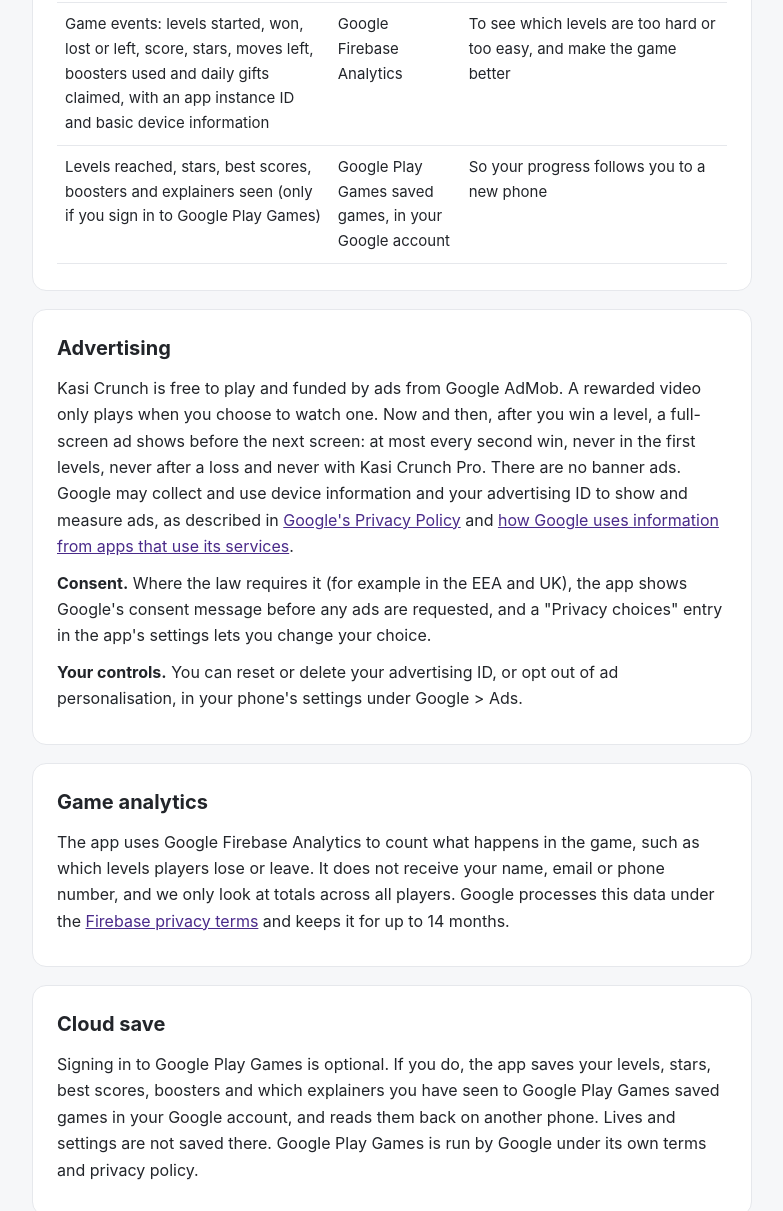
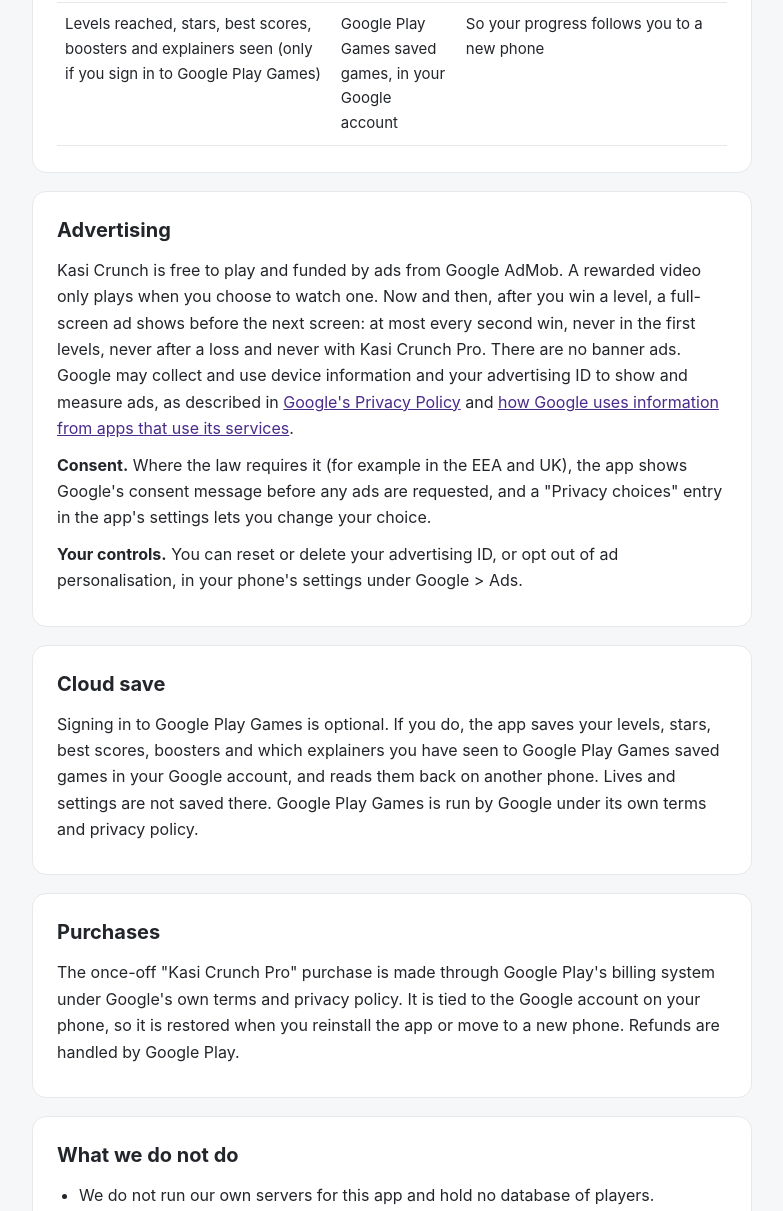
Before and after one commit to Ekspeace/ekspeace.github.io, a plain HTML site: page kasi_crunch_privacy_policy.html in a window 1280 px wide. Shown: the part 1314-2525 px from the top of the page, without its empty margins (248-1031 px from the left). Drawn offline with Linux system fonts and the light colour scheme.

Commit message:
Refactor privacy policy HTML structure

```diff
--- a/kasi_crunch_privacy_policy.html
+++ b/kasi_crunch_privacy_policy.html
@@ -50,7 +50,7 @@
     <li>There are no accounts. We never ask for your name, email, phone number or ID number.</li>
     <li>Your progress, stars, boosters, lives and settings stay on your phone, unless you choose
     to save your progress to Google Play Games.</li>
-    <li>Data leaves your phone only through Google's advertising, Google's game analytics, Google
+    <li>Data leaves your phone only through Google's advertising, Google
     Play's billing and, if you sign in, Google Play Games.</li>
     <li>We don't sell your data or keep a profile of you.</li>
   </ul>
@@ -90,12 +90,6 @@
       never see your card or payment details; the app only learns whether the item is owned</td>
     </tr>
     <tr>
-      <td>Game events: levels started, won, lost or left, score, stars, moves left, boosters used
-      and daily gifts claimed, with an app instance ID and basic device information</td>
-      <td>Google Firebase Analytics</td>
-      <td>To see which levels are too hard or too easy, and make the game better</td>
-    </tr>
-    <tr>
       <td>Levels reached, stars, best scores, boosters and explainers seen (only if you sign in to
       Google Play Games)</td>
       <td>Google Play Games saved games, in your Google account</td>
@@ -120,15 +114,6 @@
   app's settings lets you change your choice.</p>
   <p><strong>Your controls.</strong> You can reset or delete your advertising ID, or opt out of ad
   personalisation, in your phone's settings under Google &gt; Ads.</p>
-</div>
-
-<div class="card">
-  <h2>Game analytics</h2>
-  <p>The app uses Google Firebase Analytics to count what happens in the game, such as which levels
-  players lose or leave. It does not receive your name, email or phone number, and we only look at
-  totals across all players. Google processes this data under the
-  <a href="https://firebase.google.com/support/privacy">Firebase privacy terms</a> and keeps it for
-  up to 14 months.</p>
 </div>
 
 <div class="card">
@@ -161,7 +146,7 @@
   <h2>Keeping and deleting your data</h2>
   <p>Everything the app stores is on your phone. To delete it, clear the app's storage in your
   phone's settings or uninstall the app. Because we hold no copy, there is nothing for us to delete
-  on our side. Data held by Google (advertising, analytics, purchases and Google Play Games saved
+  on our side. Data held by Google (advertising, purchases and Google Play Games saved
   games) is managed in your Google account. A cloud save can be deleted in the Google Play Games
   settings.</p>
 </div>
```
